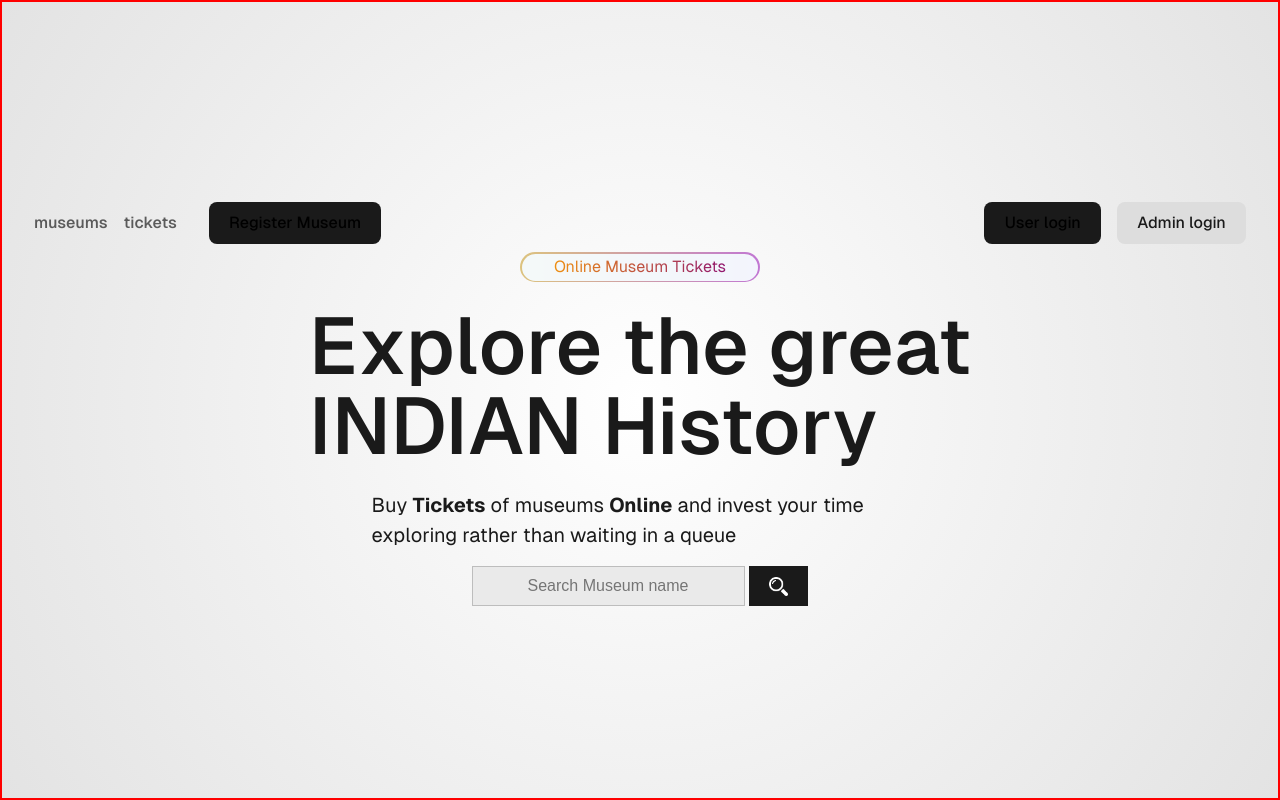
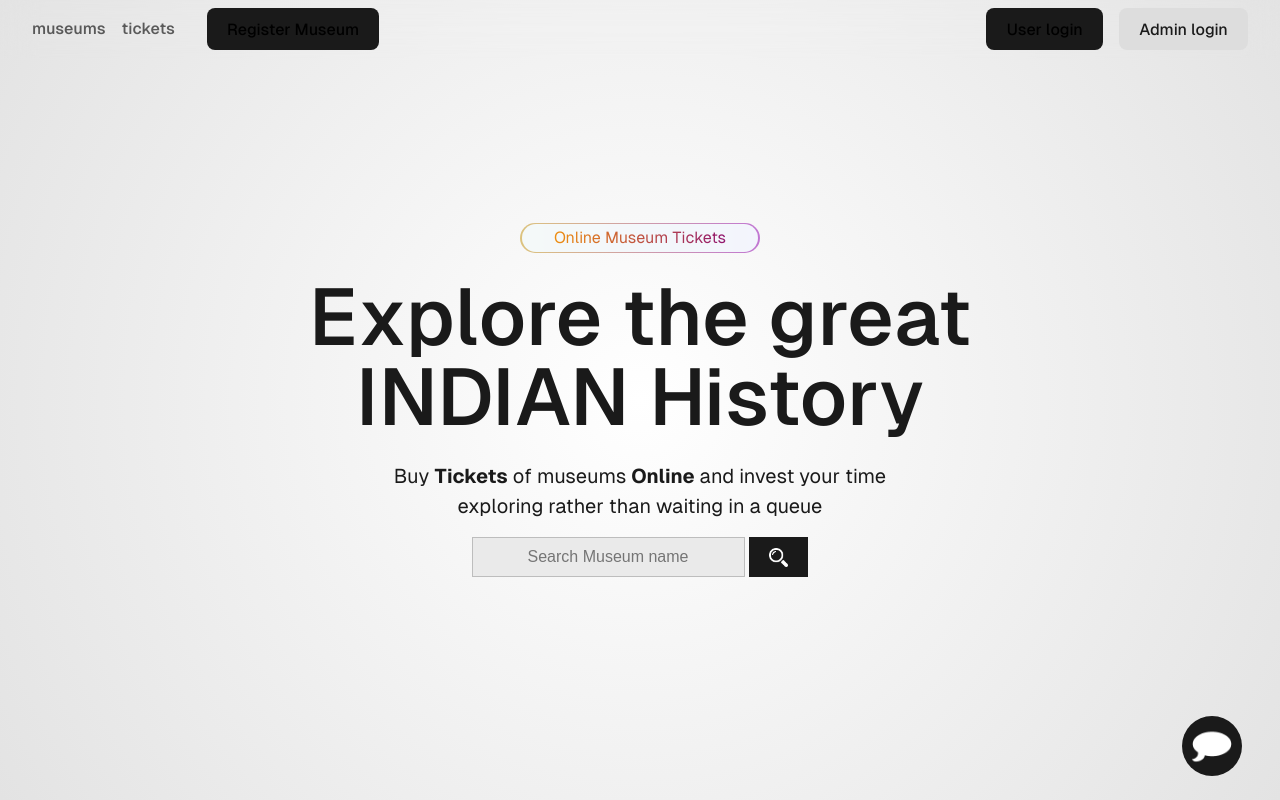
Before and after one commit to agent-52/museum, a React (Vite) app: page / in a window 1280 px wide. Built offline with nearby package versions, Linux system fonts and the light colour scheme.

Commit message:
complete page1

```diff
--- a/src/App/App.jsx
+++ b/src/App/App.jsx
@@ -5,6 +5,8 @@ import './App.css'
 import Header from '../Header/Header'
 import Button from '../Button/Button'
 import searchIcon from "/Images/searchIcon.png"
+
+import Bot from '../Bot/Bot'
 
 import gsap from 'gsap';
 import { useGSAP } from '@gsap/react';
@@ -20,36 +22,36 @@ function App() {
     const tl = gsap.timeline()
     tl.to("span.india", {
       text: "BHARAT",
-      duration:1
+      duration:0.7
     })
     tl.to("span.india", {
       text: "भारत",
-      duration:1
+      duration:0.7
     })
     tl.to("span.india", {
       text: "ਭਾਰਤ",
-      duration:1
+      duration:0.7
     })
     tl.to("span.india", {
       text: "ಭಾರತ",
-      duration:1
+      duration:0.7
     })
     tl.to("span.india", {
       text: "INDIAN",
-      duration:1
+      duration:0.7
     })
   })
 
   return (
-    <div className='body flexC justifyC border '>
+    <div className='body flexC justifyC alignC '>
       <Header />
       <div className='flexC justifyC alignC gap1 h100'>
         <div className="dec1ButtonWrapper"><div className='bgW'><div className='dec1Button'>Online Museum Tickets</div></div></div>
-        <div className='mgB1'>
+        <div className='mgB1 textC'>
           <h1 className='fsXl lightBold'>Explore the great</h1>
           <h1 className='fsXl lightBold'><span className='india' id='india'></span> History</h1>
         </div>
-        <div className='fs1 maxW40Ch'>Buy <span className='bold'>Tickets</span> of museums <span className='bold'>Online</span> and invest your time exploring rather than waiting in a queue</div>
+        <div className='fs1 maxW40Ch textC'>Buy <span className='bold'>Tickets</span> of museums <span className='bold'>Online</span> and invest your time exploring rather than waiting in a queue</div>
 
 
         <div className='flex gap00 justifyC wMax'>
@@ -57,6 +59,7 @@ function App() {
           <button className='searchButton'><img src={searchIcon} alt="" className='boxImage'/></button>
         </div>
       </div>
+      <Bot />
     </div>
   )
 }
--- /dev/null
+++ b/src/Bot/Bot.jsx
@@ -0,0 +1,13 @@
+import "./Bot.css"
+import message from "/Images/message.png"
+
+const Bot = () =>{
+
+  return(
+    <div className="bot">
+      <button className="botIcon"><img src={message} alt="" className="boxImage" /></button>
+    </div>
+  )
+}
+
+export default Bot
--- a/src/Header/Header.jsx
+++ b/src/Header/Header.jsx
@@ -4,7 +4,7 @@ import Button from "../Button/Button.jsx"
 const Header = () =>{
 
   return(
-    <header className="flex pdI2 justifyBw w100 pdB0 alignC ">
+    <header className="flex pdI2 justifyBw w100 pdB0 alignC fixed">
       <div className="flex gap1 alignC">
         <div className="lightBold cLw">museums</div>
         <div className="lightBold cLw">tickets</div>
--- a/src/index.css
+++ b/src/index.css
@@ -260,3 +260,25 @@ body{
 
   border-radius: 999px;
 }
+
+.fixed{
+  position: fixed;
+  top: 0;
+  backdrop-filter: blur(1rem);
+}
+
+.botIcon{
+  border-radius: 50%;
+  padding: 0;
+  margin: 0;
+  aspect-ratio: 1;
+  width: 60px;
+  height: 60px;
+  position: fixed;
+  right: 3%;
+  bottom: 3%;
+}
+.botIcon>img{
+  border-radius: 50%;
+
+}
```
Also changed, not shown: src/MuseumHomePage/MuseumHomePage.jsx (added, +17 -0 lines), public/Images/message.png (added), src/Bot/Bot.css (added), src/MuseumHomePage/MuseumHomePage.css (added).
